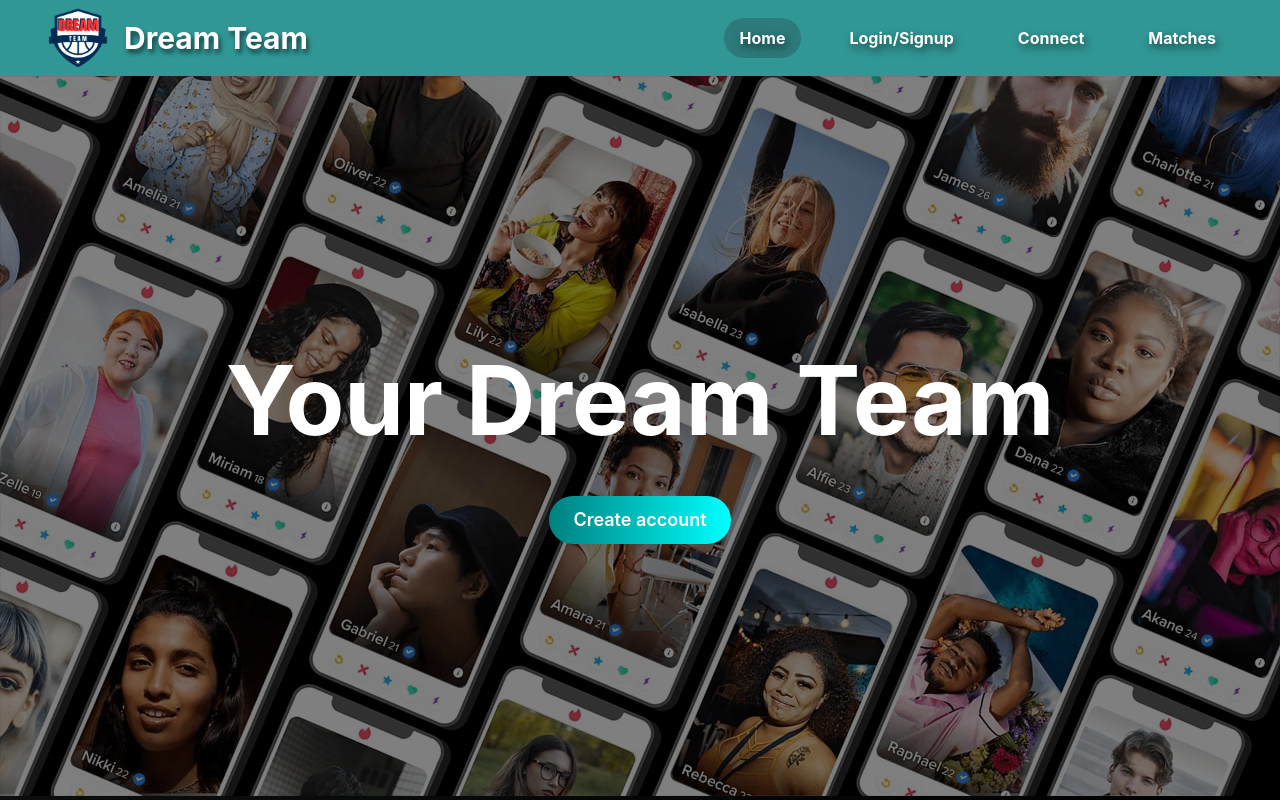
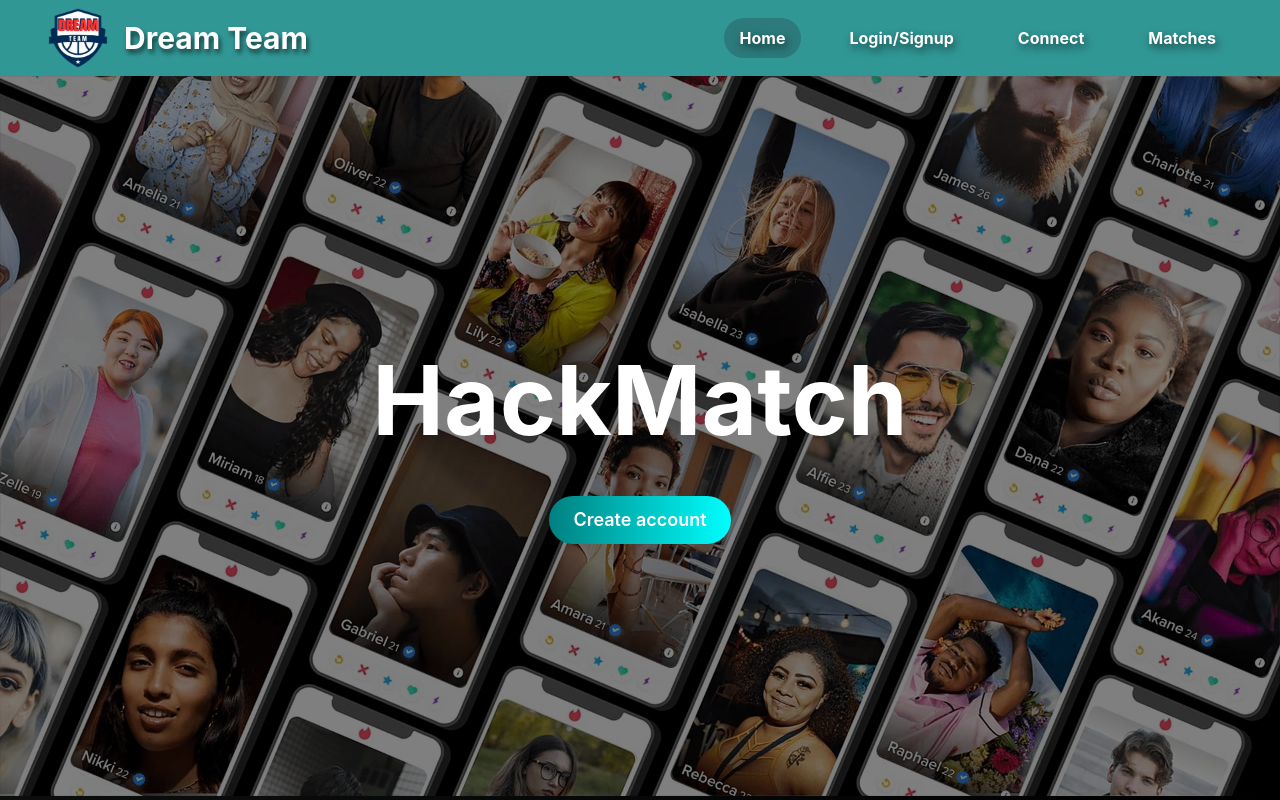
Before and after one commit to Ahmed-M25/HackMatch, a React (Vite) app: page / in a window 1280 px wide. Built offline with nearby package versions, Linux system fonts and the light colour scheme.

Commit message:
changed home title

```diff
--- a/src/pages/Home.tsx
+++ b/src/pages/Home.tsx
@@ -10,7 +10,7 @@ const Home: React.FC = () => {
       <Box style={styles.mainContent}>
         <VStack style={styles.centeredContent} spacing={6}>
           <Text style={styles.heading} fontSize="8xl" fontWeight="bold">
-          Your Dream Team
+          HackMatch
           </Text>
           <Link to="/login">
             <Button size="lg" style={styles.gradientButton}>
```
Also changed, not shown: 1 other file (tests, documents, lock files or other folders).
